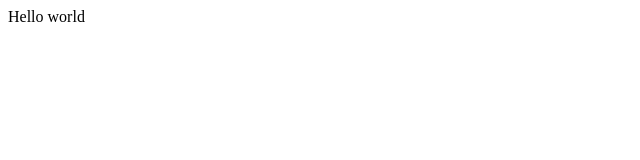
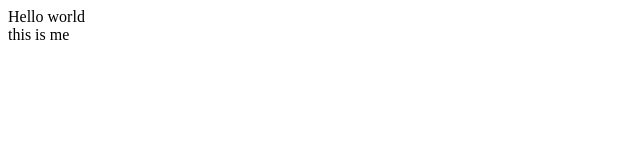
Before and after one commit to emanueleerardi/progetto1_remoto, a plain HTML site: page index.html in a window 1280 px wide. Shown: the full height of the page, 0-640 px from the left. Drawn offline with Linux system fonts and the light colour scheme.

Commit message:
20230307_202800

```diff
--- a/index.html
+++ b/index.html
@@ -1,7 +1,8 @@
 <html>
 
 <body>
-Hello world
+Hello world<br>
+this is me
 </body>
 
 </html>
```
